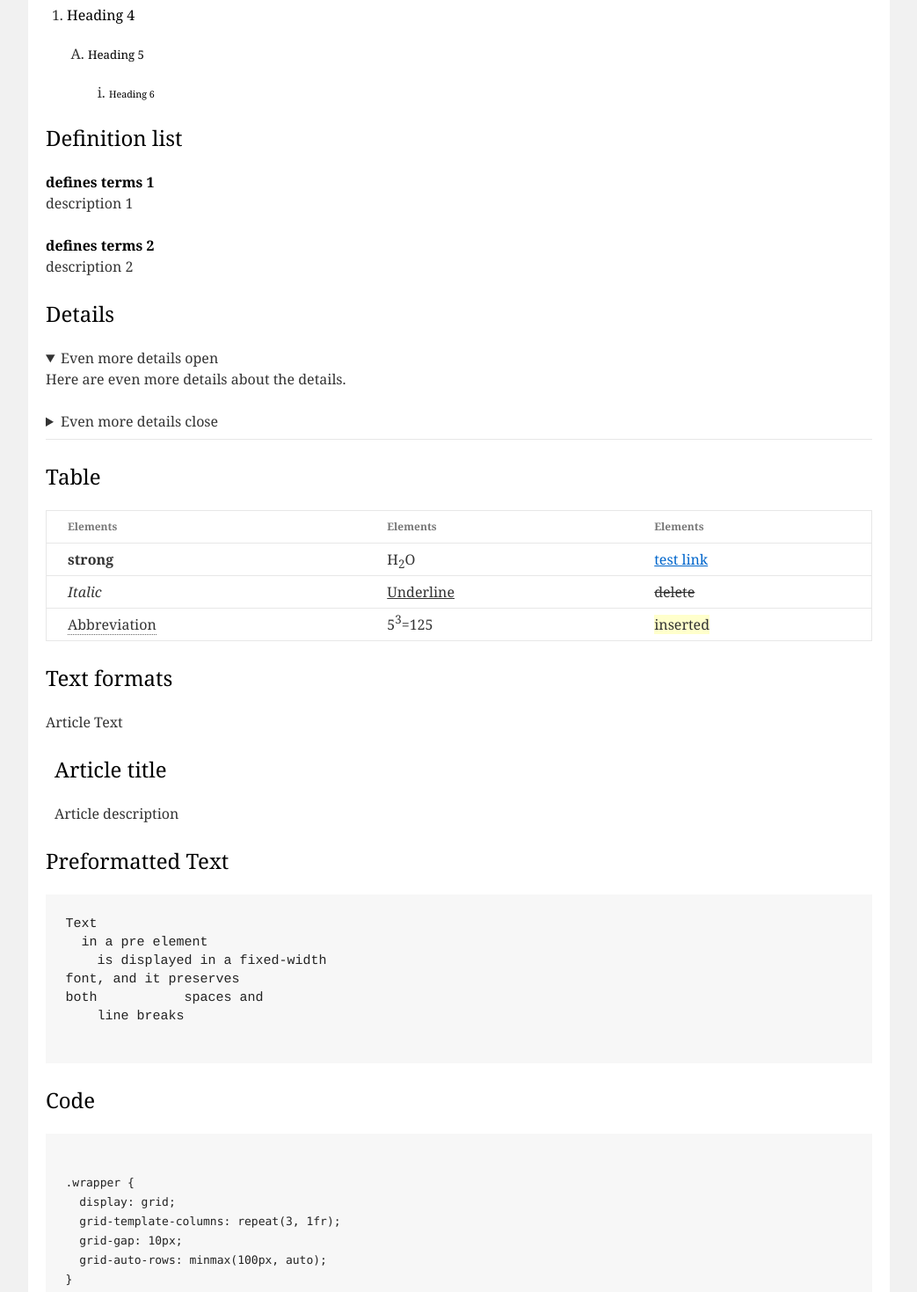
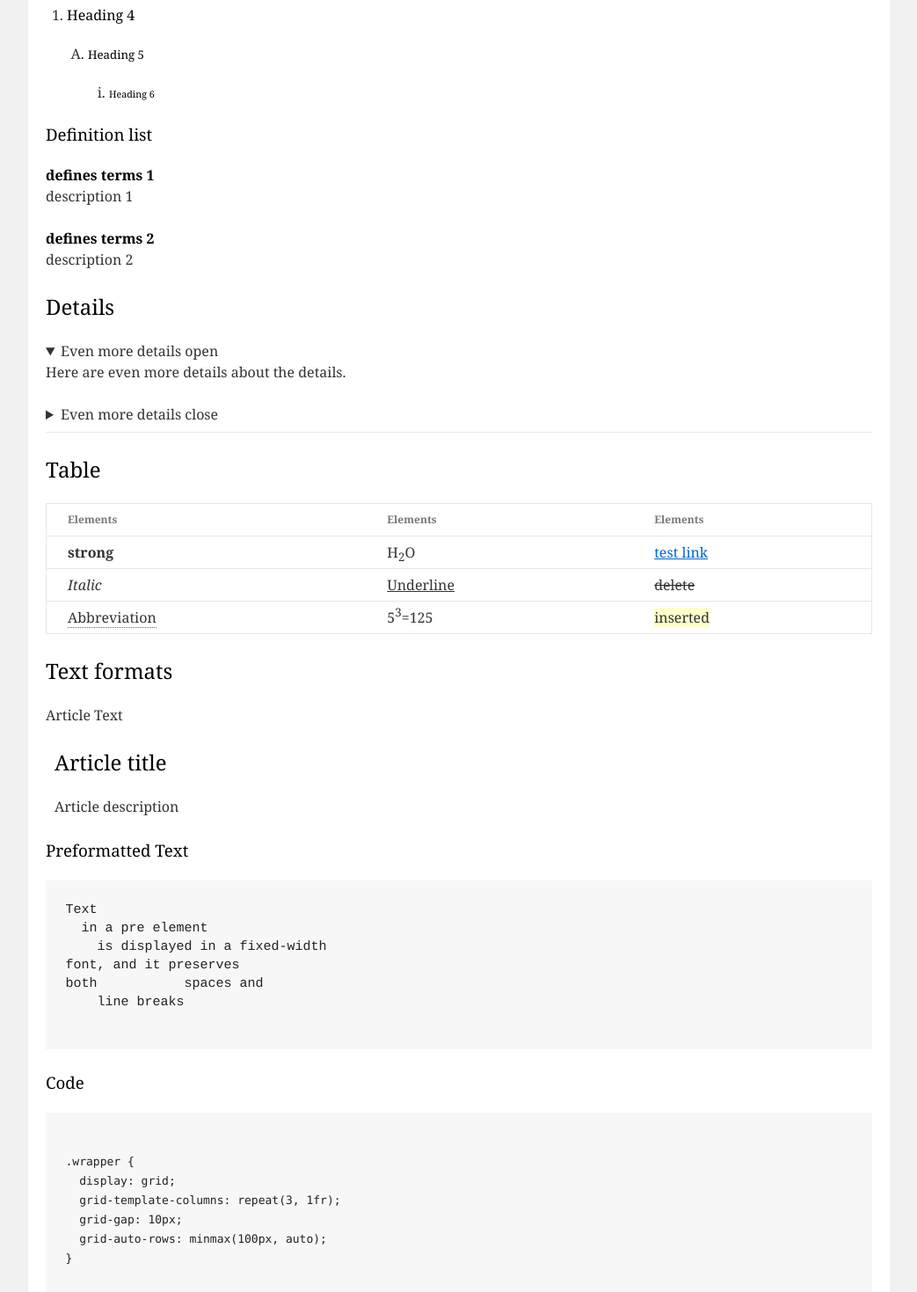
Before and after one commit to HuberBuber/front-end-lab-8, a plain HTML site: page homework_01/index.html in a window 1280 px wide. Shown: the part 480-1949 px from the top of the page at 88% size, without its empty margins (118-1161 px from the left). Drawn offline with Linux system fonts and the light colour scheme.

Commit message:
some changes

```diff
--- a/homework_01/index.html
+++ b/homework_01/index.html
@@ -55,7 +55,7 @@
               </li>
             </ol>
 
-            <h2>Definition list</h2>
+            <h3>Definition list</h3>
             <dl>
               <dt>defines terms 1</dt>
                 <dd>description 1</dd>
@@ -109,7 +109,7 @@
               <p>Article description</p>
             </article>
 
-            <h2>Preformatted Text</h2>
+            <h3>Preformatted Text</h3>
             <pre>Text
   in a pre element
     is displayed in a fixed-width
@@ -118,7 +118,7 @@ both           spaces and
     line breaks
             </pre>
 
-            <h2>Code</h2>
+            <h3>Code</h3>
             <pre>
               <code>
 .wrapper {
```
